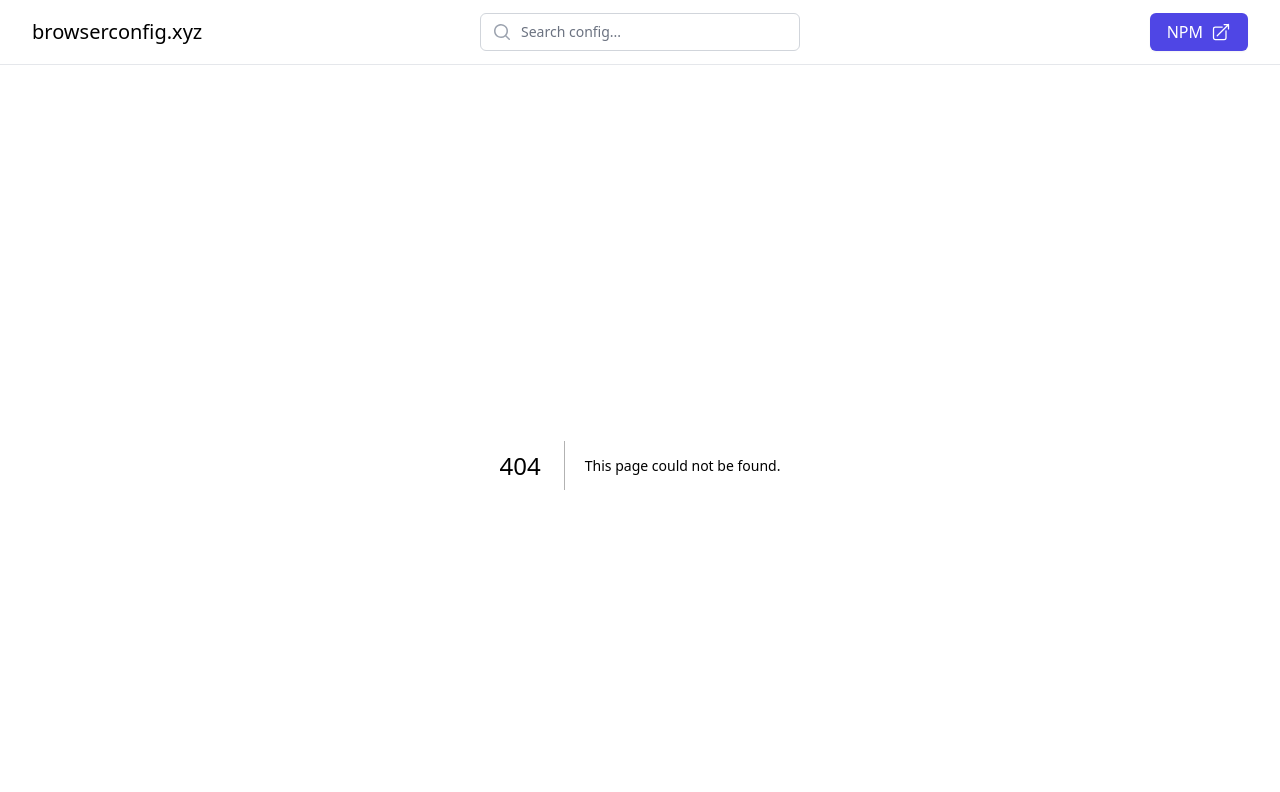
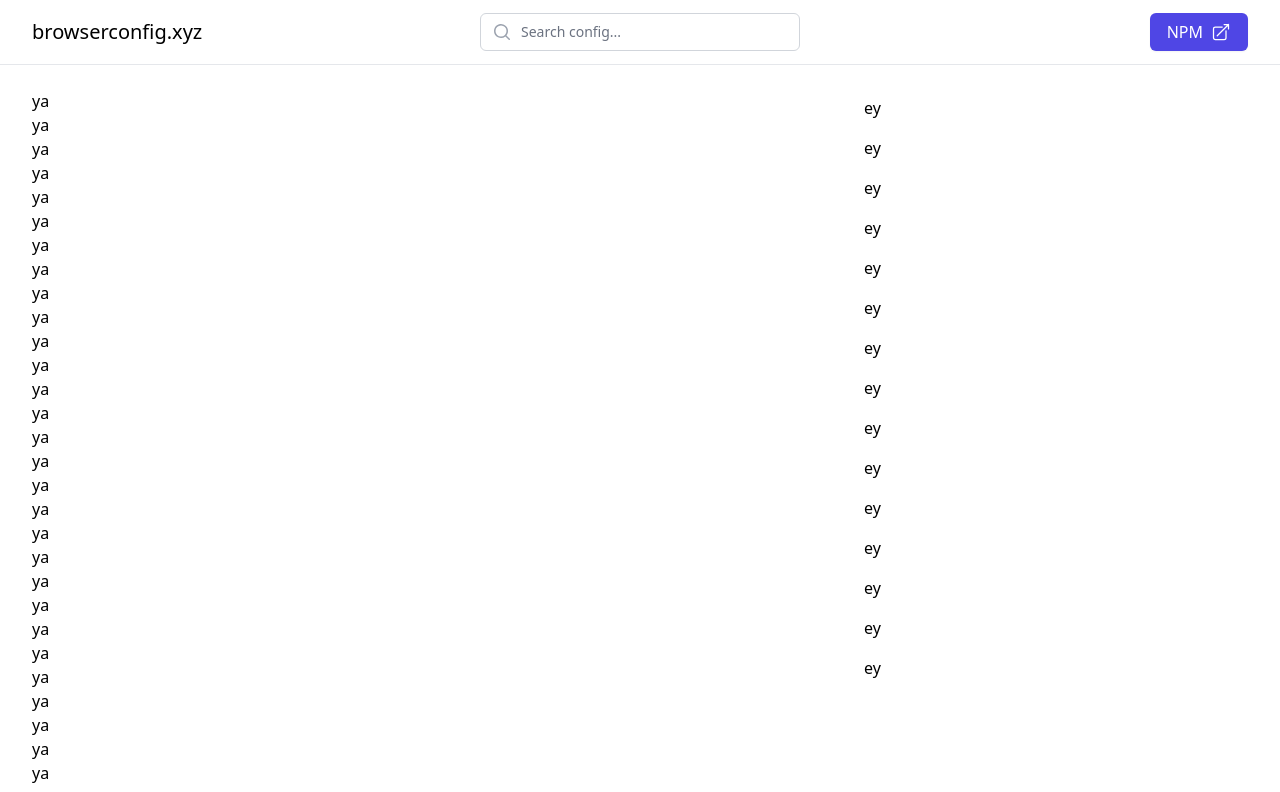
Before and after one commit to holma91/browserconfig, a Next.js app in the folder client/: page /text in a window 1280 px wide. Before the commit this address had no page. Shown: the top 792 px of the page. Built offline with nearby package versions, Linux system fonts and the light colour scheme; a web font is replaced by a local one.

Commit message:
column layout

```diff
--- /dev/null
+++ b/client/components/Example.tsx
@@ -0,0 +1,28 @@
+import { Fragment } from 'react';
+import { Menu, Popover, Transition } from '@headlessui/react';
+import { MagnifyingGlassIcon } from '@heroicons/react/20/solid';
+import { Bars3Icon, BellIcon, XMarkIcon } from '@heroicons/react/24/outline';
+
+export default function Example() {
+  return (
+    <div className="py-6">
+      <div className="top-10 mx-auto max-w-3xl sm:px-6 lg:grid lg:max-w-7xl lg:grid-cols-12 lg:gap-8 lg:px-8">
+        <div className="col-span-9 xl:col-span-8 overflow-y-scroll">
+          {/* Your content */}
+          {[...new Array(350)].map((a) => (
+            <p key={a}>ya</p>
+          ))}
+        </div>
+        <div className="col-span-3 lg:col-span-4 block ">
+          <div className="sticky space-y-4 top-24">
+            {/* Your content */}
+
+            {[...new Array(15)].map((a) => (
+              <p key={a}>ey</p>
+            ))}
+          </div>
+        </div>
+      </div>
+    </div>
+  );
+}
--- a/client/components/Header.tsx
+++ b/client/components/Header.tsx
@@ -3,8 +3,8 @@ import { ArrowTopRightOnSquareIcon } from '@heroicons/react/24/outline';
 
 export default function Header() {
   return (
-    <>
-      <div className="mx-auto max-w-7xl px-2 sm:px-4 lg:divide-y lg:divide-gray-200 lg:px-8 border-b">
+    <div className="border-b sticky top-0 z-10 bg-white">
+      <div className="mx-auto max-w-7xl px-2 sm:px-4 lg:divide-y lg:divide-gray-200 lg:px-8">
         <div className="relative flex h-16 justify-between">
           <div className="relative z-10 flex px-2 lg:px-0">
             <div className="flex flex-shrink-0 items-center">
@@ -44,6 +44,6 @@ export default function Header() {
           </div>
         </div>
       </div>
-    </>
+    </div>
   );
 }
--- a/client/pages/index.tsx
+++ b/client/pages/index.tsx
@@ -29,7 +29,7 @@ export default function Home() {
         <meta name="browserconfig.xyz" content="Generated by create next app" />
         <link rel="icon" href="/favicon.ico" />
       </Head>
-      <div className="mt-5 flex justify-center">
+      <div className="p-5 flex justify-center sticky top-[4rem] z-9 w-full bg-white border-b ">
         <div>
           <div className="flex items-center font-medium">
             <p>default configs:</p>
@@ -61,6 +61,23 @@ export default function Home() {
           </div>
         </div>
       </div>
+      <div className="py-6 top-24">
+        <div className="top-24 mx-auto max-w-3xl sm:px-6 lg:grid lg:max-w-7xl lg:grid-cols-12 lg:gap-8 lg:px-8">
+          <div className="col-span-9 xl:col-span-8 mt-6 border p-2">
+            {/* Your content */}
+            {[...new Array(350)].map((a) => (
+              <p key={a}>ya</p>
+            ))}
+          </div>
+          <div className="col-span-3 lg:col-span-4 block ">
+            <div className="sticky space-y-4 top-40 border p-2">
+              {[...new Array(15)].map((a) => (
+                <p key={a}>ey</p>
+              ))}
+            </div>
+          </div>
+        </div>
+      </div>
     </div>
   );
 }
--- /dev/null
+++ b/client/pages/text.tsx
@@ -0,0 +1,5 @@
+import Example from '../components/Example';
+
+export default function Test() {
+  return <Example />;
+}
```
